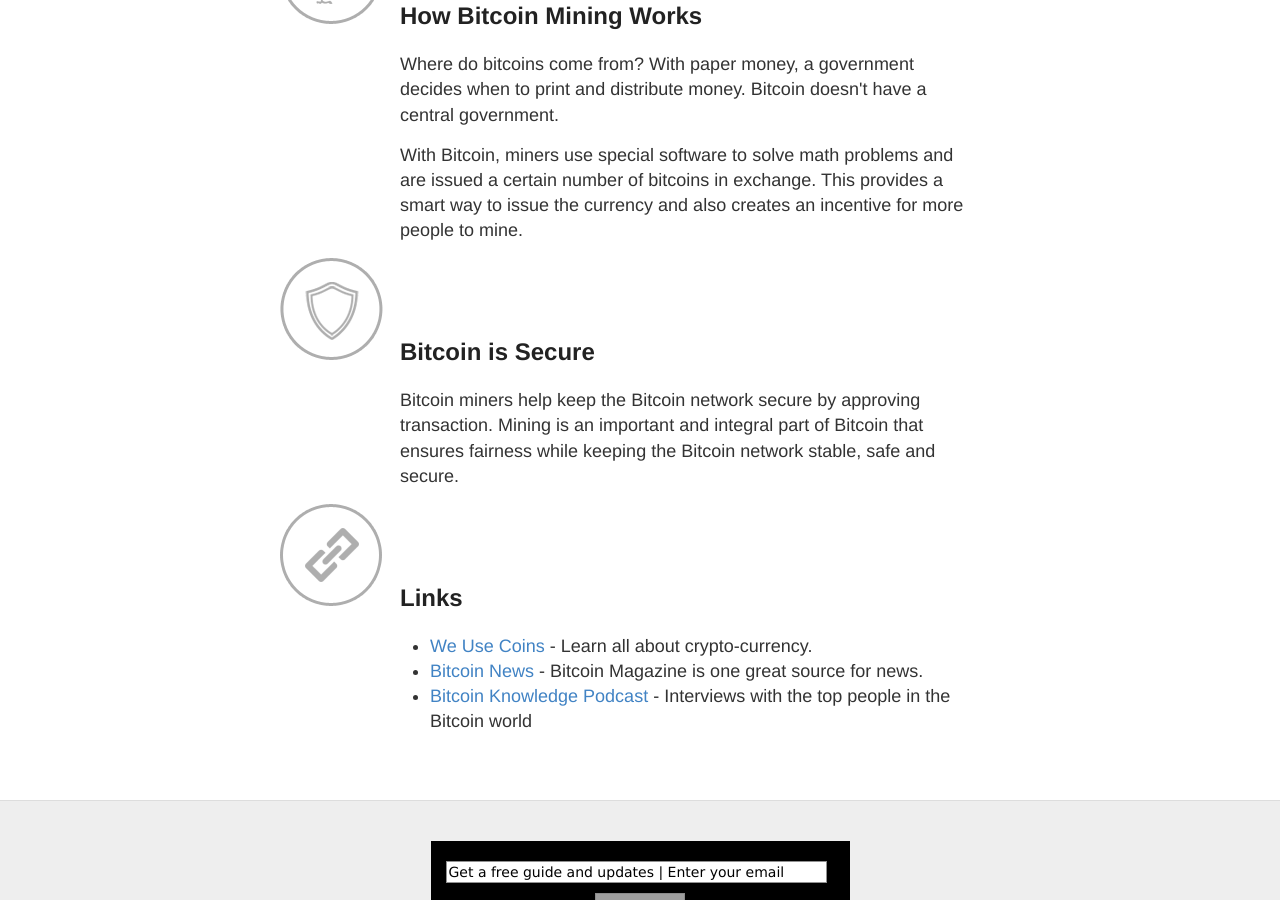
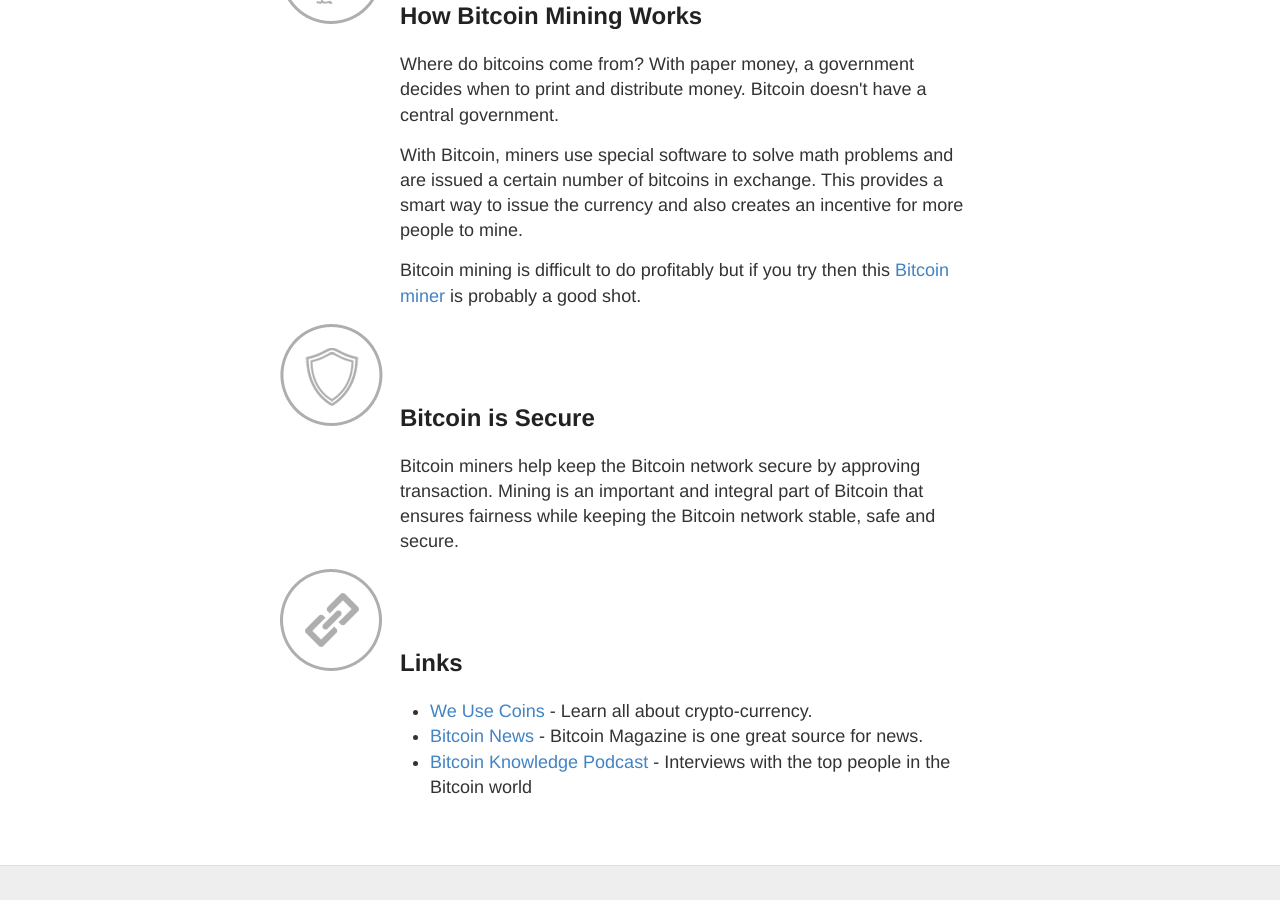
Before and after one commit to vesk4000/bm, a Jekyll site: the page built from index.html, in a window 1280 px wide and 900 px high, scrolled down 768 px. Built offline with Jekyll 4.4.1, drawn with Linux system fonts in a browser that asks for light colours; Markdown is read by kramdown in place of the engine named in the settings; a script that is not in the unit is left out; grey boxes are pictures that could not be loaded.

Commit message:
Update index.html

```diff
--- a/index.html
+++ b/index.html
@@ -14,7 +14,8 @@ layout: default
     <td><img src="/images/icons/icon-big-bitcoinfrom.png" alt="where do bitcoins come from" float="center" vertical-align="center"/></th>
     <td><h2>How Bitcoin Mining Works</h2>
     <p>Where do bitcoins come from? With paper money, a government decides when to print and distribute money. Bitcoin doesn't have a central government.
-    <p>With Bitcoin, miners use special software to solve math problems and are issued a certain number of bitcoins in exchange. This provides a smart way to issue the currency and also creates an incentive for more people to mine.</th>
+    <p>With Bitcoin, miners use special software to solve math problems and are issued a certain number of bitcoins in exchange. This provides a smart way to issue the currency and also creates an incentive for more people to mine.
+    <p><p>Bitcoin mining is difficult to do profitably but if you try then this <a href="http://www.runtogold.com/bitcoinminer">Bitcoin miner</a> is probably a good shot.</th>
   </tr>
   <tr>
     <td><img src="/images/icons/icon-big-secure.png" alt="bitcoin is secure" float="left" /></td>
```
